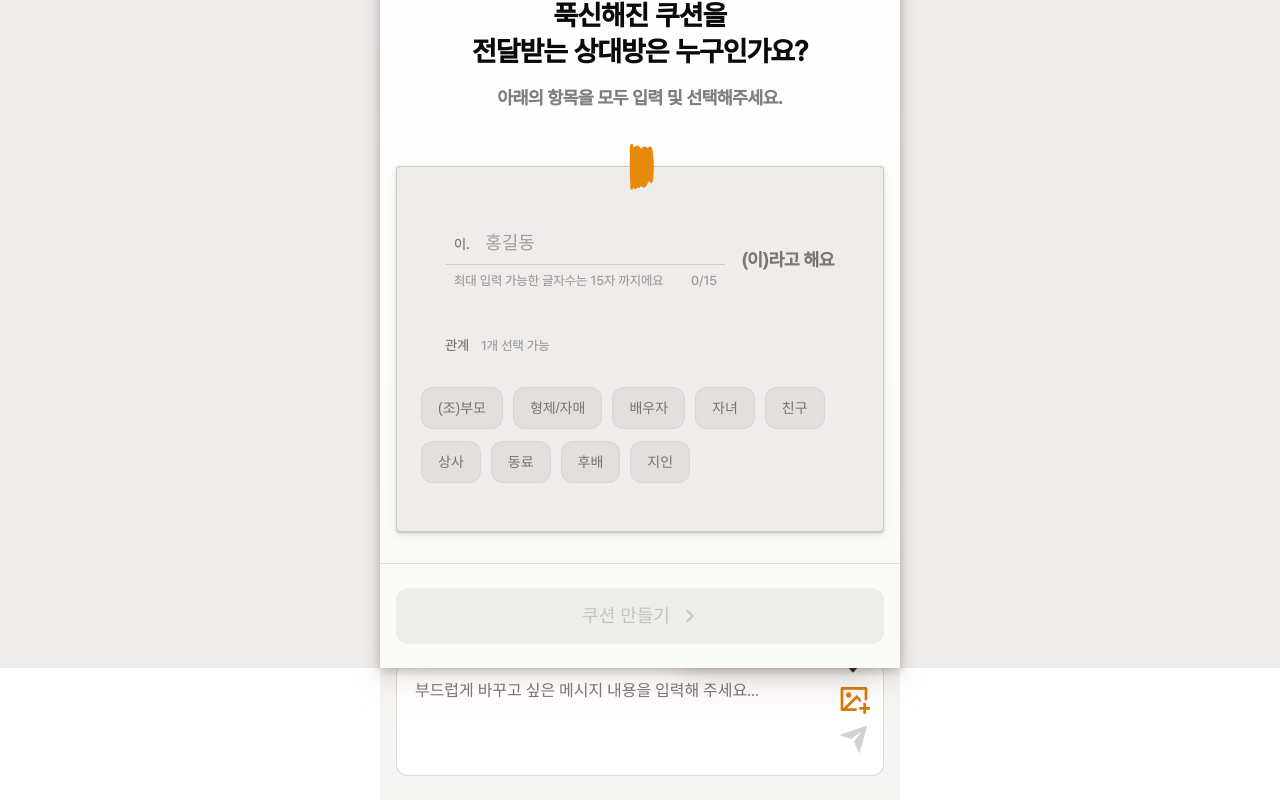
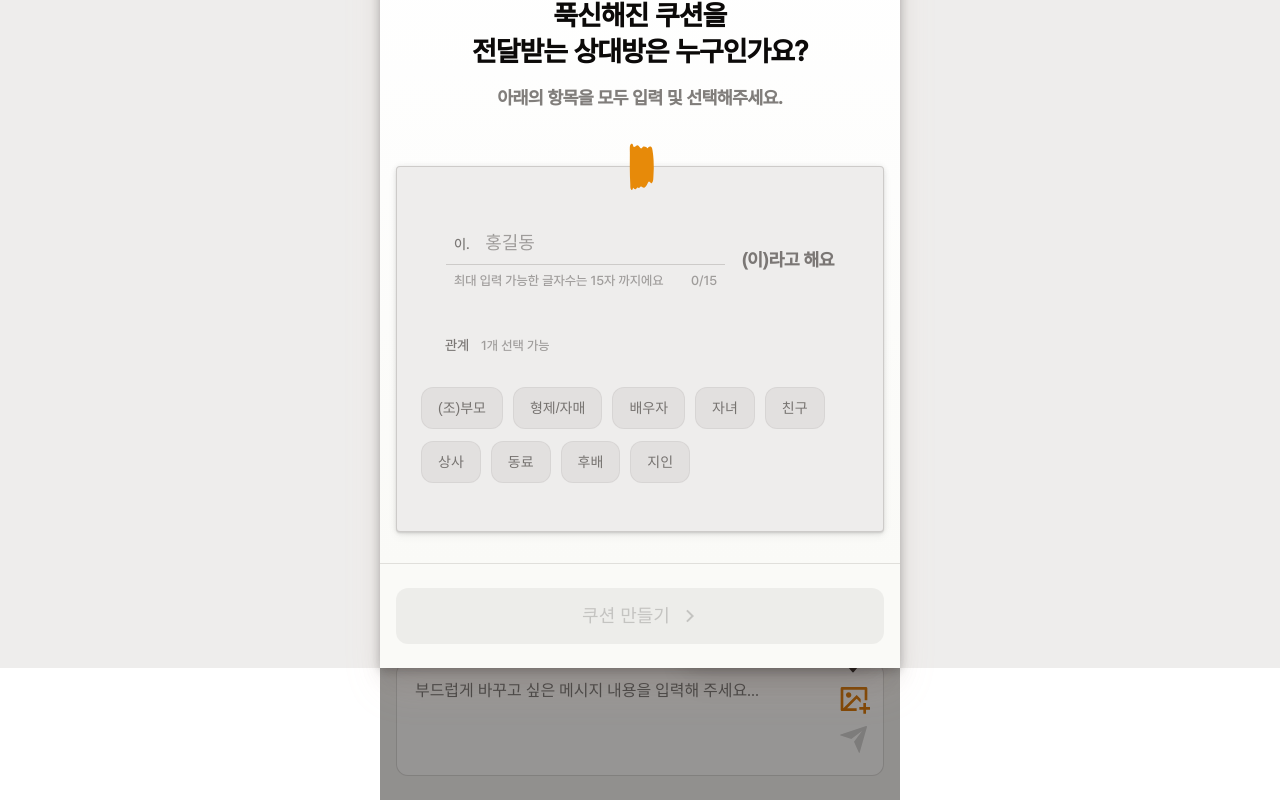
Before and after one commit to Cushion-Dev/Cushion-FE, a React (Vite) app: page /cushion/1 in a window 1280 px wide. Both pictures are taken after a click on the picture 853 px from the left and 831 px from the top of the page. Shown: the part 132-932 px from the top of the page. Built offline with nearby package versions, Linux system fonts and the light colour scheme.

Commit message:
feat: ocr 다이얼로그 표시 구현

```diff
--- a/src/components/common/Dialog/Dialog.tsx
+++ b/src/components/common/Dialog/Dialog.tsx
@@ -14,6 +14,7 @@ interface IDialogProps {
   subText: string;
   cancelText: string;
   eventText: string;
+  onCancel: () => void;
 }
 
 const Dialog = ({
@@ -22,6 +23,7 @@ const Dialog = ({
   subText,
   cancelText,
   eventText,
+  onCancel,
 }: IDialogProps) => {
   return (
     <DialogContainer>
@@ -31,7 +33,7 @@ const Dialog = ({
       </WrapText>
       <Divider variant="dialog" />
       <ButtonContainer>
-        <Button>{cancelText}</Button>
+        <Button onClick={onCancel}>{cancelText}</Button>
         <Button $variant={variant}>{eventText}</Button>
       </ButtonContainer>
     </DialogContainer>
--- a/src/components/common/Textarea.tsx
+++ b/src/components/common/Textarea.tsx
@@ -11,7 +11,7 @@ import {
   Send,
 } from '../../styles/common/Textarea';
 
-const Textarea = () => {
+const Textarea = ({ onAddImageClick }: any) => {
   const textareaRef = useRef<HTMLDivElement>(null);
 
   const [isActive, setIsActive] = useState(false);
@@ -33,9 +33,7 @@ const Textarea = () => {
     };
   }, [handleDocumentClick]);
 
-  const handleTextAreaClick = () => {
-    setIsActive(true);
-  };
+  const handleTextAreaClick = () => setIsActive(true);
 
   const handleTextareaChange = (
     event: React.ChangeEvent<HTMLTextAreaElement>
@@ -53,7 +51,7 @@ const Textarea = () => {
           onChange={handleTextareaChange}
         />
         <ButtonContainer>
-          <AddImage src={ICONS.textarea.addImage} />
+          <AddImage src={ICONS.textarea.addImage} onClick={onAddImageClick} />
           <Send
             src={
               textareaValue.trim().length > 0
--- a/src/pages/CreateCushion.tsx
+++ b/src/pages/CreateCushion.tsx
@@ -1,5 +1,5 @@
 import styled from 'styled-components';
-import { useEffect } from 'react';
+import { useState, useEffect } from 'react';
 
 import { TYPO } from '../styles/typo';
 import { semantic } from '../styles/semantic';
@@ -16,6 +16,8 @@ import {
   SystemBubble,
   UserBubble,
   Popover,
+  DimmedScreen,
+  Dialog,
 } from '../components';
 
 import Modal from '../components/common/Modal/Modal';
@@ -28,6 +30,10 @@ const CreateCushion = () => {
     close: makeClose,
   } = useMakeModal();
   const { isOpen: isEditUserOpen, close: editUserClose } = useEditUserModal();
+  const [isDialogOpen, setIsDialogOpen] = useState(false);
+
+  const handleAddImageClick = () => setIsDialogOpen(true);
+  const handleDialogCancel = () => setIsDialogOpen(false);
 
   useEffect(() => {
     const delay = setTimeout(() => {
@@ -40,37 +46,48 @@ const CreateCushion = () => {
   return (
     <Container>
       <AppScreen>
-        <Navbar type='local' title='홍길동(상사)님과의 쿠션' />
+        <Navbar type="local" title="홍길동(상사)님과의 쿠션" />
         <Viewport>
           <ChatInfoContainer>
             <DateStamp>2024.7.19.금</DateStamp>
             <IntroText>{MESSAGES.introText}</IntroText>
           </ChatInfoContainer>
-          <Divider variant='chat' />
+          <Divider variant="chat" />
           <SystemBubble
-            bubblePage='greeting'
+            bubblePage="greeting"
             bodyText={MESSAGES.systemMessage.startMessage('홍길동(상사)')}
           />
           <UserBubble bodyText={MESSAGES.systemMessage.exampleMessage} />
           <SystemBubble bodyText={MESSAGES.systemMessage.systemExample} />
         </Viewport>
-
         <TextFieldContainer>
           <Popover
-            title='상대방 맞춤 쿠션'
-            bodyText='상대방과의 대화 내역이 있으신가요? 캡처 이미지를 첨부하면, 맞춤형 쿠션을 받을 수 있어요.'
+            title="상대방 맞춤 쿠션"
+            bodyText="상대방과의 대화 내역이 있으신가요? 캡처 이미지를 첨부하면, 맞춤형 쿠션을 받을 수 있어요."
           />
-          <Textarea />
+          <Textarea onAddImageClick={handleAddImageClick} />
         </TextFieldContainer>
         {isMakeOpen && (
-          <Modal type='bottomSheet' onClose={makeClose}>
-            <BottomSheet type='make' messageType='makeCushion'></BottomSheet>
+          <Modal type="bottomSheet" onClose={makeClose}>
+            <BottomSheet type="make" messageType="makeCushion"></BottomSheet>
           </Modal>
         )}
         {isEditUserOpen && (
-          <Modal type='bottomSheet' onClose={editUserClose}>
-            <BottomSheet type='make' messageType='editUser'></BottomSheet>
+          <Modal type="bottomSheet" onClose={editUserClose}>
+            <BottomSheet type="make" messageType="editUser"></BottomSheet>
           </Modal>
+        )}
+        {isDialogOpen && (
+          <DimmedScreen>
+            <Dialog
+              variant="cta"
+              titleText={MESSAGES.dialog.ocr.title}
+              subText={MESSAGES.dialog.ocr.sub}
+              cancelText={MESSAGES.dialog.ocr.cancel}
+              eventText={MESSAGES.dialog.ocr.attach}
+              onCancel={handleDialogCancel}
+            />
+          </DimmedScreen>
         )}
       </AppScreen>
     </Container>
--- a/src/styles/common/Textarea.ts
+++ b/src/styles/common/Textarea.ts
@@ -17,7 +17,9 @@ const TextareaContainer = styled.div<{ $isActive: boolean }>`
   border-radius: 0.75rem;
   border: 1px solid
     ${({ $isActive }) =>
-      $isActive ? semantic.light.accent.solid.normal : semantic.light.border.transparent.neutral};
+      $isActive
+        ? semantic.light.accent.solid.normal
+        : semantic.light.border.transparent.neutral};
   background: ${semantic.light.bg.solid.light};
 
   box-sizing: border-box;
@@ -79,6 +81,10 @@ const AddImage = styled.img`
 
   width: 2rem;
   cursor: pointer;
+
+  &:hover {
+    background-color: #f7f7f7;
+  }
 `;
 
 const Send = styled.img`
@@ -89,4 +95,11 @@ const Send = styled.img`
   cursor: pointer;
 `;
 
-export { TextareaContainer, WrapTextArea, TextArea, ButtonContainer, AddImage, Send };
+export {
+  TextareaContainer,
+  WrapTextArea,
+  TextArea,
+  ButtonContainer,
+  AddImage,
+  Send,
+};
```
